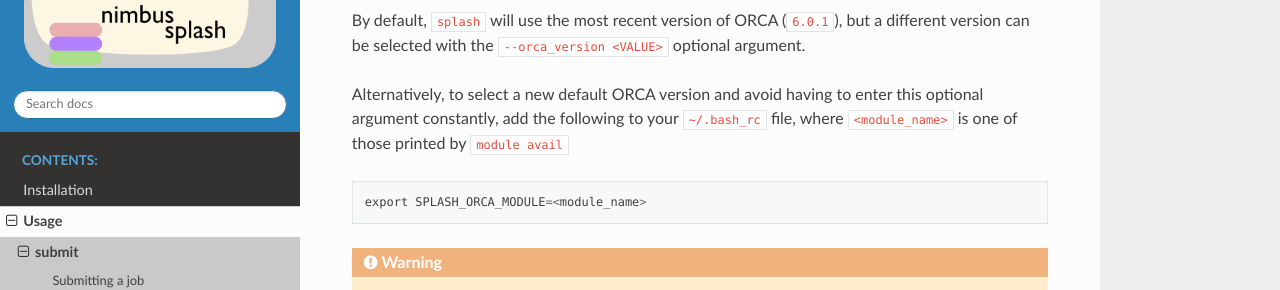
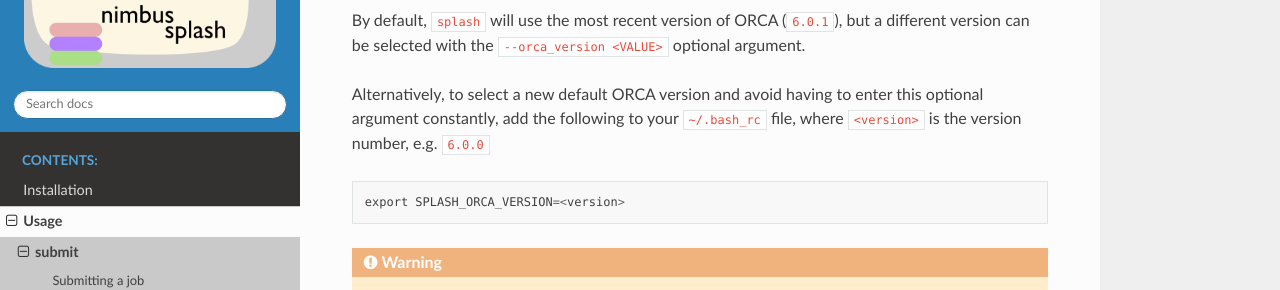
Before and after one commit to JonKragskow/nimbus_splash, a Sphinx documentation site: the page built from docs/source/usage/submission.rst, in a window 1280 px wide and 900 px high, scrolled down 3225 px. Shown: the part 219-509 px from the top of the window. Built offline with Sphinx 7.4.7 and the Read the Docs theme 3.1.0, drawn with Linux system fonts in a browser that asks for light colours.

Commit message:
docs: update docs

```diff
--- a/docs/source/usage/submission.rst
+++ b/docs/source/usage/submission.rst
@@ -153,9 +153,9 @@ By default, ``splash`` will use the most recent version of ORCA (``6.0.1``), but
 the ``--orca_version <VALUE>`` optional argument.
 
 Alternatively, to select a new default ORCA version and avoid having to enter this optional argument constantly,
-add the following to your ``~/.bash_rc`` file, where ``<module_name>`` is one of those printed by ``module avail`` ::
+add the following to your ``~/.bash_rc`` file, where ``<version>`` is the version number, e.g.  ``6.0.0`` ::
 
-    export SPLASH_ORCA_MODULE=<module_name>
+    export SPLASH_ORCA_VERSION=<version>
 
 .. warning::
 
```
